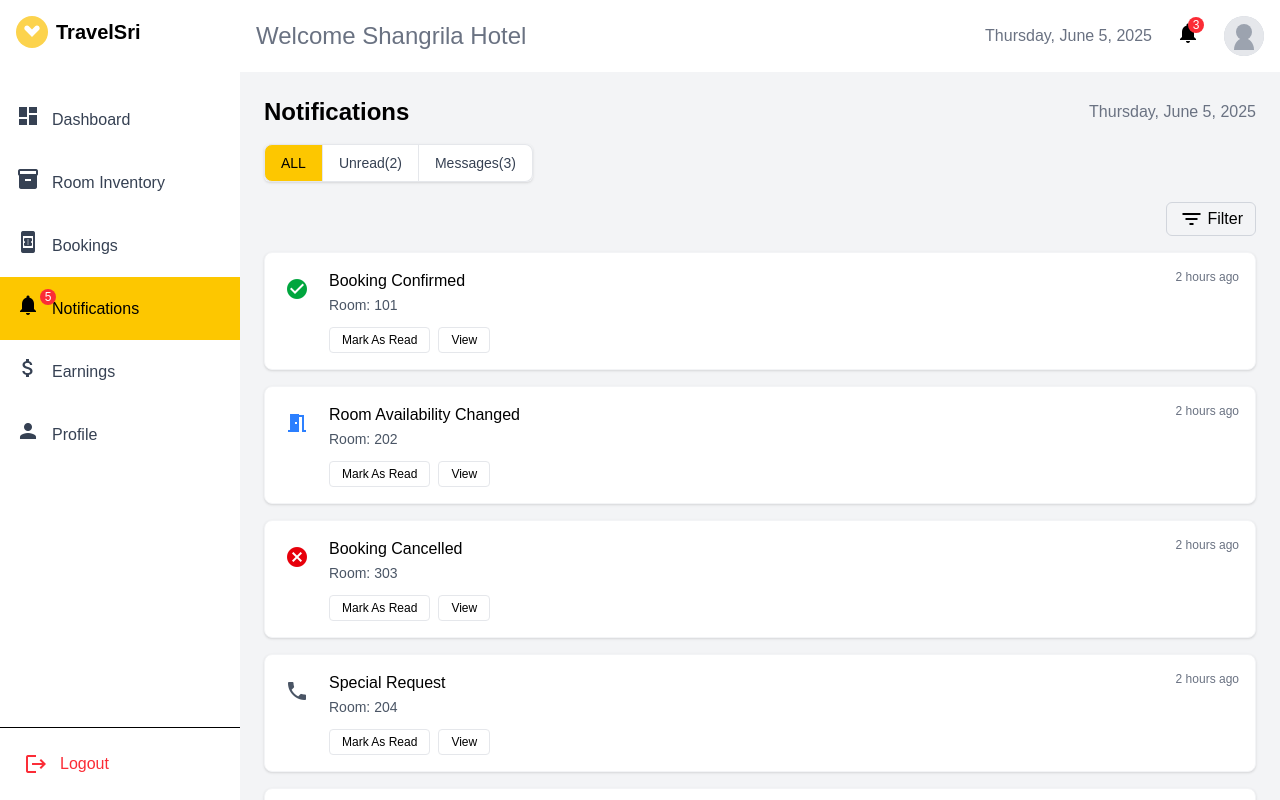
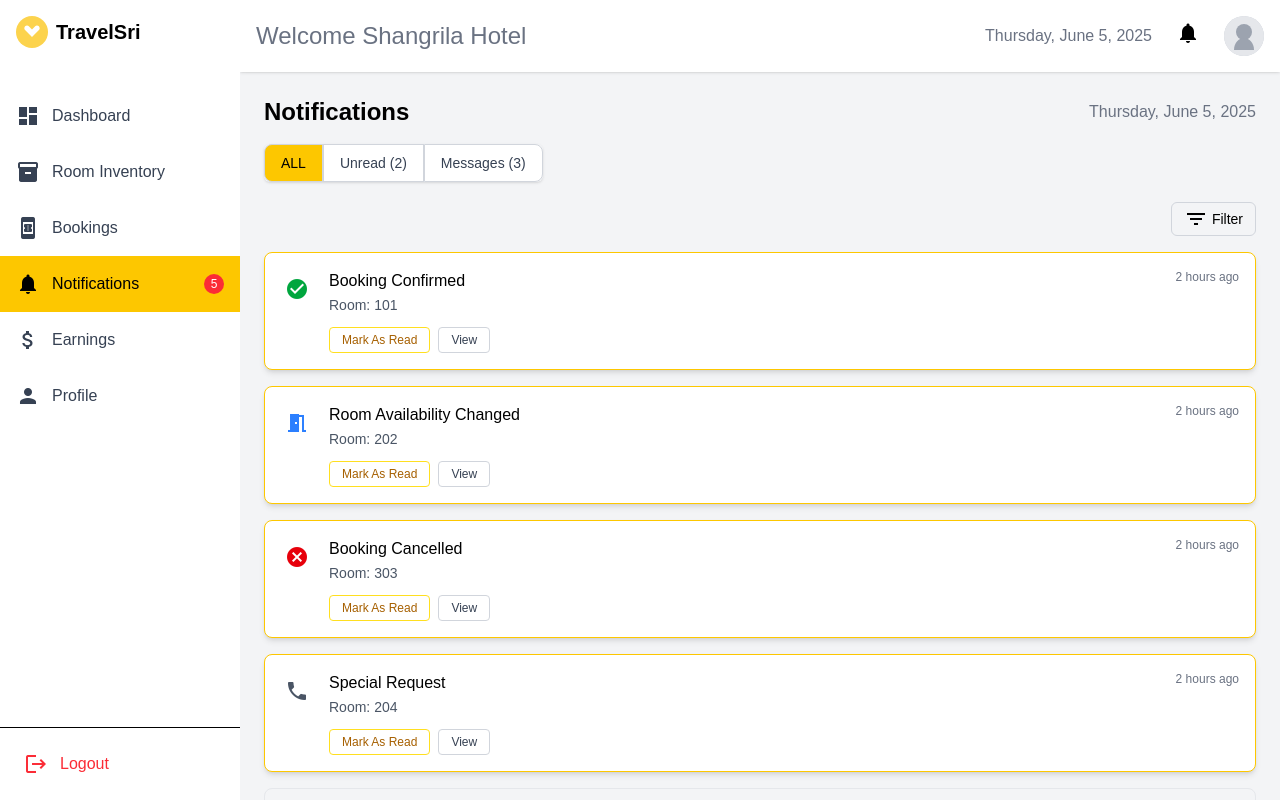
Before and after one commit to mr-chamika/TravelSri, a React (Vite) app in the folder frontend/web_frontend/: page /hotel/notifications in a window 1280 px wide. Built offline with nearby package versions, Linux system fonts and the light colour scheme.

Commit message:
Dashboard and Notification Pages updated

```diff
--- a/frontend/web_frontend/package.json
+++ b/frontend/web_frontend/package.json
@@ -13,6 +13,7 @@
     "@tailwindcss/vite": "^4.1.8",
     "axios": "^1.10.0",
     "chart.js": "^4.5.0",
+    "date-fns": "^4.1.0",
     "react": "^19.1.0",
     "react-chartjs-2": "^5.3.0",
     "react-dom": "^19.1.0",
--- a/frontend/web_frontend/src/components/HotelAdmin/Navbar/Navbar.jsx
+++ b/frontend/web_frontend/src/components/HotelAdmin/Navbar/Navbar.jsx
@@ -1,6 +1,6 @@
-import React from 'react';
+import React, { useState } from 'react';
 
-const Navbar = ({ hotelName }) => {
+const Navbar = ({ hotelName, notifications = [] }) => {
   const currentDate = new Date().toLocaleDateString('en-US', {
     weekday: 'long',
     year: 'numeric',
@@ -8,16 +8,56 @@ const Navbar = ({ hotelName }) => {
     day: 'numeric'
   });
 
+  const [showPopup, setShowPopup] = useState(false);
+
+  // Filter only unread notifications
+  const unreadNotifications = notifications.filter(n => !n.isRead);
+
+  const togglePopup = () => {
+    setShowPopup(prev => !prev);
+  };
+
   return (
-    <div className="flex justify-between items-center p-4 bg-white shadow-sm">
-      <h1 className="text-2xl text-gray-500 font-light">Welcome {hotelName || 'Shangrila Hotel'}</h1>
+    <div className="flex justify-between items-center p-4 bg-white shadow-sm relative">
+      <h1 className="text-2xl text-gray-500 font-light">
+        Welcome {hotelName || 'Shangrila Hotel'}
+      </h1>
 
       <div className="flex items-center">
         <div className="mr-6 text-gray-500">{currentDate}</div>
-        <div className="mr-6 cursor-pointer relative">
+
+        {/* Notification Icon */}
+        <div className="mr-6 cursor-pointer relative" onClick={togglePopup}>
           <span className="material-icons">notifications</span>
-          <span className="absolute -top-1 -right-1 bg-red-500 text-white text-xs w-4 h-4 flex items-center justify-center rounded-full">3</span>
-        </div>        <div className="w-10 h-10 rounded-full bg-gray-300 overflow-hidden cursor-pointer relative group">
+          {unreadNotifications.length > 0 && (
+            <span className="absolute -top-1 -right-1 bg-red-500 text-white text-xs w-4 h-4 flex items-center justify-center rounded-full">
+              {unreadNotifications.length}
+            </span>
+          )}
+
+          {/* Notification Popover */}
+          {showPopup && (
+            <div className="absolute right-0 mt-2 w-80 max-h-96 overflow-y-auto bg-white border rounded-md shadow-lg z-20">
+              <div className="p-3 border-b font-semibold text-gray-700">
+                Unread Notifications
+              </div>
+              {unreadNotifications.length === 0 ? (
+                <div className="p-4 text-sm text-gray-500 text-center">No unread messages.</div>
+              ) : (
+                unreadNotifications.map(notification => (
+                  <div key={notification.id} className="p-3 border-b hover:bg-gray-50 cursor-pointer">
+                    <div className="font-medium text-sm">{notification.title}</div>
+                    <div className="text-xs text-gray-500">Room: {notification.roomNumber}</div>
+                    <div className="text-xs text-gray-400 mt-1">{notification.time}</div>
+                  </div>
+                ))
+              )}
+            </div>
+          )}
+        </div>
+
+        {/* Profile Avatar + Dropdown */}
+        <div className="w-10 h-10 rounded-full bg-gray-300 overflow-hidden cursor-pointer relative group">
           <img
             src="/profile.svg"
             alt="Profile"
--- a/frontend/web_frontend/src/components/HotelAdmin/Sidebar/Sidebar.jsx
+++ b/frontend/web_frontend/src/components/HotelAdmin/Sidebar/Sidebar.jsx
@@ -1,7 +1,8 @@
 import React from 'react';
 import { NavLink } from 'react-router-dom';
 
-const Sidebar = () => {  // Menu items for the hotel admin sidebar
+const Sidebar = () => {
+  // Menu items for the hotel admin sidebar
   const menuItems = [
     { path: '/hotel/dashboard', label: 'Dashboard', icon: 'dashboard' },
     { path: '/hotel/rooms', label: 'Room Inventory', icon: 'inventory_2' },
@@ -10,6 +11,7 @@ const Sidebar = () => {  // Menu items for the hotel admin sidebar
     { path: '/hotel/earnings', label: 'Earnings', icon: 'attach_money' },
     { path: '/hotel/profile', label: 'Profile', icon: 'person' },
   ];
+
   return (
     <div className="w-60 bg-white h-screen shadow-md flex flex-col">
       <div className="flex items-center p-4">
@@ -18,22 +20,23 @@ const Sidebar = () => {  // Menu items for the hotel admin sidebar
       </div>
 
       <nav className="flex flex-col mt-6 flex-1">
-        {menuItems.map((item, index) => (          <NavLink
+        {menuItems.map((item, index) => (
+          <NavLink
             key={index}
             to={item.path}
             className={({ isActive }) =>
-              `flex items-center p-4 ${isActive ? 'bg-yellow-400 text-black' : 'text-gray-700 hover:bg-gray-100'}`
+              `flex items-center p-4 relative ${isActive ? 'bg-yellow-400 text-black' : 'text-gray-700 hover:bg-gray-100'}`
             }
           >
-            <div className="relative">
-              <span className="material-icons mr-3">{item.icon}</span>
-              {item.badge && (
-                <span className="absolute -top-1 -right-1 bg-red-500 text-white text-xs w-4 h-4 flex items-center justify-center rounded-full">
-                  {item.badge}
-                </span>
-              )}
-            </div>
-            {item.label}
+            <span className="material-icons mr-3">{item.icon}</span>
+            <span className="flex-1">{item.label}</span>
+
+            {/* Badge on the right side */}
+            {item.badge && (
+              <span className="ml-auto bg-red-500 text-white text-xs w-5 h-5 flex items-center justify-center rounded-full">
+                {item.badge}
+              </span>
+            )}
           </NavLink>
         ))}
       </nav>
--- a/frontend/web_frontend/src/pages/HotelAdmin/HotelDashboard/HotelDashboard.jsx
+++ b/frontend/web_frontend/src/pages/HotelAdmin/HotelDashboard/HotelDashboard.jsx
@@ -8,9 +8,8 @@ import {
   Legend
 } from 'chart.js';
 import { Bar } from 'react-chartjs-2';
-import ChartService from '../../../services/chartService';
+import { format } from 'date-fns';
 
-// Register chart components
 ChartJS.register(CategoryScale, LinearScale, BarElement, Tooltip, Legend);
 
 const HotelDashboard = () => {
@@ -24,27 +23,50 @@ const HotelDashboard = () => {
     checkInsToday: 12
   };
 
-  const currentDate = new Date();
-  const [selectedDay, setSelectedDay] = useState(currentDate.getDate());
-  const currentMonth = currentDate.toLocaleString('default', { month: 'long' });
-  const currentYear = currentDate.getFullYear();
-  const [selectedMonth] = useState(`${currentMonth} ${currentYear}`);
-  const daysInMonth = new Date(currentDate.getFullYear(), currentDate.getMonth() + 1, 0).getDate();
-  const firstDayOfMonth = new Date(currentDate.getFullYear(), currentDate.getMonth(), 1).getDay();
-  const adjustedFirstDay = firstDayOfMonth === 0 ? 6 : firstDayOfMonth - 1;
-  const days = Array.from({ length: daysInMonth }, (_, i) => i + 1);
+  const [calendarDate, setCalendarDate] = useState(new Date());
+  const today = new Date();
+
+  const selectedMonthYear = format(calendarDate, 'MMMM yyyy');
+  const daysInMonth = new Date(calendarDate.getFullYear(), calendarDate.getMonth() + 1, 0).getDate();
+  const firstDayIndex = new Date(calendarDate.getFullYear(), calendarDate.getMonth(), 1).getDay();
+  const prevMonthDays = new Date(calendarDate.getFullYear(), calendarDate.getMonth(), 0).getDate();
+
+  const days = [];
+
+  // Previous month's trailing days
+  for (let i = firstDayIndex; i > 0; i--) {
+    days.push({ day: prevMonthDays - i + 1, isCurrentMonth: false });
+  }
+
+  // Current month
+  for (let i = 1; i <= daysInMonth; i++) {
+    days.push({ day: i, isCurrentMonth: true });
+  }
+
+  // Fill up to 42 total days (6 weeks)
+  while (days.length < 42) {
+    days.push({ day: days.length - daysInMonth - firstDayIndex + 1, isCurrentMonth: false });
+  }
+
+  const handlePrevMonth = () => {
+    setCalendarDate(prev => new Date(prev.getFullYear(), prev.getMonth() - 1, 1));
+  };
+
+  const handleNextMonth = () => {
+    setCalendarDate(prev => new Date(prev.getFullYear(), prev.getMonth() + 1, 1));
+  };
 
   const [monthlyData] = useState([
-    { month: 'May', percentage: 85, bookings: 132, revenue: 19750, occupancyRate: 78 },
-    { month: 'Jun', percentage: 65, bookings: 98, revenue: 15200, occupancyRate: 62 },
-    { month: 'Jul', percentage: 80, bookings: 121, revenue: 18300, occupancyRate: 75 },
-    { month: 'Aug', percentage: 45, bookings: 78, revenue: 12450, occupancyRate: 42 },
-    { month: 'Sep', percentage: 95, bookings: 145, revenue: 22800, occupancyRate: 88 },
-    { month: 'Oct', percentage: 85, bookings: 135, revenue: 19850, occupancyRate: 79 },
-    { month: 'Nov', percentage: 85, bookings: 137, revenue: 20200, occupancyRate: 80 },
-    { month: 'Dec', percentage: 85, bookings: 139, revenue: 22450, occupancyRate: 82 },
-    { month: 'Jan', percentage: 95, bookings: 148, revenue: 24890, occupancyRate: 90 },
-    { month: 'Feb', percentage: 90, bookings: 143, revenue: 23700, occupancyRate: 85 }
+    { month: 'Sep', percentage: 85, bookings: 132, revenue: 19750, occupancyRate: 78 },
+    { month: 'Oct', percentage: 65, bookings: 98, revenue: 15200, occupancyRate: 62 },
+    { month: 'Nov', percentage: 80, bookings: 121, revenue: 18300, occupancyRate: 75 },
+    { month: 'Dec', percentage: 45, bookings: 78, revenue: 12450, occupancyRate: 42 },
+    { month: 'Jan', percentage: 95, bookings: 145, revenue: 22800, occupancyRate: 88 },
+    { month: 'Feb', percentage: 85, bookings: 135, revenue: 19850, occupancyRate: 79 },
+    { month: 'Mar', percentage: 85, bookings: 137, revenue: 20200, occupancyRate: 80 },
+    { month: 'Apr', percentage: 85, bookings: 139, revenue: 22450, occupancyRate: 82 },
+    { month: 'May', percentage: 95, bookings: 148, revenue: 24890, occupancyRate: 90 },
+    { month: 'Jun', percentage: 90, bookings: 143, revenue: 23700, occupancyRate: 85 }
   ]);
 
   const getChartData = () => {
@@ -69,7 +91,7 @@ const HotelDashboard = () => {
 
   const getChartOptions = () => ({
     responsive: true,
-    maintainAspectRatio: false, // allows the chart to stretch fully
+    maintainAspectRatio: false,
     plugins: {
       tooltip: {
         callbacks: {
@@ -101,11 +123,11 @@ const HotelDashboard = () => {
       <h2 className="text-2xl font-bold mb-6">Dashboard Overview</h2>
 
       {/* Stats */}
-      <div className="grid grid-cols-4 gap-4 mb-6">
+      <div className="grid grid-cols-1 sm:grid-cols-2 md:grid-cols-4 gap-4 mb-6">
         {[
           { label: 'AVAILABLE ROOMS', value: dashboardData.availableRooms },
           { label: 'TOTAL BOOKINGS', value: dashboardData.totalBookings },
-          { label: 'Earnings', value: dashboardData.earnings },
+          { label: 'EARNINGS', value: `LKR ${dashboardData.earnings.toLocaleString()}` },
           { label: 'CHECK-INS TODAY', value: dashboardData.checkInsToday }
         ].map((stat, index) => (
           <div key={index} className="bg-white p-6 rounded-lg shadow-sm">
@@ -116,7 +138,7 @@ const HotelDashboard = () => {
       </div>
 
       {/* Chart and Calendar */}
-      <div className="flex gap-4">
+      <div className="flex flex-col lg:flex-row gap-4">
         {/* Chart */}
         <div className="flex-1 bg-white p-6 rounded-lg shadow-sm">
           <div className="flex justify-between items-center mb-4">
@@ -142,31 +164,41 @@ const HotelDashboard = () => {
         </div>
 
         {/* Calendar */}
-        <div className="w-80 bg-white p-6 rounded-lg shadow-sm">
+        <div className="w-full max-w-sm bg-white p-6 rounded-lg shadow-sm">
           <div className="flex justify-between items-center mb-4">
-            <h3 className="font-medium">{selectedMonth}</h3>
-            <div className="flex">
-              <button className="p-1"><span className="material-icons text-gray-500">chevron_left</span></button>
-              <button className="p-1"><span className="material-icons text-gray-500">chevron_right</span></button>
+            <h3 className="font-medium">{selectedMonthYear}</h3>
+            <div className="flex space-x-1">
+              <button onClick={handlePrevMonth} className="p-1 rounded hover:bg-gray-200">
+                <span className="material-icons text-gray-500">chevron_left</span>
+              </button>
+              <button onClick={handleNextMonth} className="p-1 rounded hover:bg-gray-200">
+                <span className="material-icons text-gray-500">chevron_right</span>
+              </button>
             </div>
           </div>
-          <div className="grid grid-cols-7 gap-2 mb-2">
-            {['M', 'T', 'W', 'T', 'F', 'S', 'S'].map((d, i) => (
-              <div key={i} className="text-center text-sm text-gray-500">{d}</div>
+
+          <div className="grid grid-cols-7 gap-1 text-sm text-gray-500 mb-2">
+            {['S', 'M', 'T', 'W', 'T', 'F', 'S'].map((d, i) => (
+              <div key={i} className="text-center">{d}</div>
             ))}
           </div>
-          <div className="grid grid-cols-7 gap-2">
-            {Array.from({ length: adjustedFirstDay }).map((_, i) => (
-              <div key={`empty-${i}`} />
-            ))}
-            {days.map((day) => (
+
+          <div className="grid grid-cols-7 gap-1 min-h-[252px]">
+            {days.map((date, index) => (
               <div
-                key={day}
-                className={`h-8 w-8 flex items-center justify-center text-sm rounded-full cursor-pointer
-                  ${day === selectedDay ? 'bg-yellow-300 text-black' : 'hover:bg-gray-100'}`}
-                onClick={() => setSelectedDay(day)}
+                key={index}
+                className={`
+                  aspect-square w-full flex items-center justify-center text-sm rounded-full cursor-pointer
+                  ${date.isCurrentMonth
+                    ? date.day === today.getDate()
+                        && calendarDate.getMonth() === today.getMonth()
+                        && calendarDate.getFullYear() === today.getFullYear()
+                        ? 'bg-yellow-300 text-black font-semibold'
+                        : 'hover:bg-gray-100 text-gray-800'
+                    : 'text-gray-400'}
+                `}
               >
-                {day}
+                {date.day}
               </div>
             ))}
           </div>
--- a/frontend/web_frontend/src/pages/HotelAdmin/NotificationsPage/NotificationsPage.jsx
+++ b/frontend/web_frontend/src/pages/HotelAdmin/NotificationsPage/NotificationsPage.jsx
@@ -3,7 +3,6 @@ import React, { useState } from 'react';
 const NotificationsPage = () => {
   const [activeTab, setActiveTab] = useState('ALL');
 
-  // Get current date in "Day of week, Month Day, Year" format
   const currentDate = new Date().toLocaleDateString('en-US', {
     weekday: 'long',
     year: 'numeric',
@@ -11,147 +10,87 @@ const NotificationsPage = () => {
     day: 'numeric'
   });
 
-  // Sample notification data
-  const notifications = [
-    {
-      id: 1,
-      type: 'booking_confirmed',
-      title: 'Booking Confirmed',
-      roomNumber: '101',
-      time: '2 hours ago',
-      isRead: false,
-      category: 'Message'
-    },
-    {
-      id: 2,
-      type: 'room_availability',
-      title: 'Room Availability Changed',
-      roomNumber: '202',
-      time: '2 hours ago',
-      isRead: false,
-      category: 'Unread'
-    },
-    {
-      id: 3,
-      type: 'booking_cancelled',
-      title: 'Booking Cancelled',
-      roomNumber: '303',
-      time: '2 hours ago',
-      isRead: false,
-      category: 'Unread'
-    },
-    {
-      id: 4,
-      type: 'special_request',
-      title: 'Special Request',
-      roomNumber: '204',
-      time: '2 hours ago',
-      isRead: false,
-      category: 'Message'
-    },
-    {
-      id: 5,
-      type: 'booking_confirmed',
-      title: 'Booking Confirmed',
-      roomNumber: '101',
-      time: '2 hours ago',
-      isRead: false,
-      category: 'Message'
-    }
-  ];
+  const [notifications, setNotifications] = useState([
+    { id: 1, type: 'booking_confirmed', title: 'Booking Confirmed', roomNumber: '101', time: '2 hours ago', isRead: false, category: 'Message' },
+    { id: 2, type: 'room_availability', title: 'Room Availability Changed', roomNumber: '202', time: '2 hours ago', isRead: false, category: 'Unread' },
+    { id: 3, type: 'booking_cancelled', title: 'Booking Cancelled', roomNumber: '303', time: '2 hours ago', isRead: false, category: 'Unread' },
+    { id: 4, type: 'special_request', title: 'Special Request', roomNumber: '204', time: '2 hours ago', isRead: false, category: 'Message' },
+    { id: 5, type: 'booking_confirmed', title: 'Booking Confirmed', roomNumber: '101', time: '2 hours ago', isRead: true, category: 'Message' }
+  ]);
 
-  // Filter notifications based on active tab
-  const filteredNotifications = activeTab === 'ALL'
+  const filteredNotifications =
+    activeTab === 'ALL'
       ? notifications
       : notifications.filter(notification => notification.category === activeTab);
 
-  // Mark notification as read
   const markAsRead = (id) => {
-    console.log(`Marked notification ${id} as read`);
+    setNotifications(prev =>
+      prev.map(notif => notif.id === id ? { ...notif, isRead: true } : notif)
+    );
   };
 
-  // View notification details
   const viewNotification = (id) => {
     console.log(`Viewing notification ${id}`);
   };
-    // Get icon for notification type
+
   const getNotificationIcon = (type) => {
+    const base = "material-icons text-2xl";
     switch (type) {
       case 'booking_confirmed':
-        return (
-          <div className="w-8 h-8 flex items-center justify-center">
-            <span className="material-icons text-green-600 text-2xl">check_circle</span>
-          </div>
-        );
+        return <span className={`${base} text-green-600`}>check_circle</span>;
       case 'room_availability':
-        return (
-          <div className="w-8 h-8 flex items-center justify-center">
-            <span className="material-icons text-blue-500 text-2xl">meeting_room</span>
-          </div>
-        );
+        return <span className={`${base} text-blue-500`}>meeting_room</span>;
       case 'booking_cancelled':
-        return (
-          <div className="w-8 h-8 flex items-center justify-center">
-            <span className="material-icons text-red-600 text-2xl">cancel</span>
-          </div>
-        );
+        return <span className={`${base} text-red-600`}>cancel</span>;
       case 'special_request':
-        return (
-          <div className="w-8 h-8 flex items-center justify-center">
-            <span className="material-icons text-gray-600 text-2xl">phone</span>
-          </div>
-        );
+        return <span className={`${base} text-gray-600`}>phone</span>;
       default:
-        return (
-          <div className="w-8 h-8 flex items-center justify-center">
-            <span className="material-icons text-gray-600 text-2xl">notifications</span>
-          </div>
-        );
+        return <span className={`${base} text-gray-600`}>notifications</span>;
     }
   };
+
+  const tabButtonStyle = (tab) =>
+    `px-4 py-2 text-sm font-medium border border-gray-300 transition duration-150 ease-in-out
+    ${activeTab === tab ? 'bg-yellow-400 text-black' : 'bg-white text-gray-700 hover:bg-gray-100'}
+    first:rounded-l-lg last:rounded-r-lg`;
+
   return (
     <div className="p-6">
+      {/* Header */}
       <div className="flex justify-between items-center mb-4">
         <h1 className="text-2xl font-bold">Notifications</h1>
         <p className="text-gray-500">{currentDate}</p>
       </div>
 
-      {/* Filter tabs */}
+      {/* Tabs */}
       <div className="inline-flex rounded-md shadow-sm mb-5">
-        <button
-          className={`px-4 py-2 text-sm font-medium border border-gray-200 ${activeTab === 'ALL' ? 'bg-yellow-400 text-black' : 'bg-white text-gray-700'} first:rounded-l-lg last:rounded-r-lg`}
-          onClick={() => setActiveTab('ALL')}
-        >
-          ALL
-        </button>
-        <button
-          className={`px-4 py-2 text-sm font-medium border-t border-b border-r border-gray-200 ${activeTab === 'Unread' ? 'bg-yellow-400 text-black' : 'bg-white text-gray-700'} first:rounded-l-lg last:rounded-r-lg`}
-          onClick={() => setActiveTab('Unread')}
-        >
-          Unread(2)
-        </button>
-        <button
-          className={`px-4 py-2 text-sm font-medium border-t border-b border-r border-gray-200 ${activeTab === 'Message' ? 'bg-yellow-400 text-black' : 'bg-white text-gray-700'} first:rounded-l-lg last:rounded-r-lg`}
-          onClick={() => setActiveTab('Message')}
-        >
-          Messages(3)
+        <button className={tabButtonStyle('ALL')} onClick={() => setActiveTab('ALL')}>ALL</button>
+        <button className={tabButtonStyle('Unread')} onClick={() => setActiveTab('Unread')}>Unread (2)</button>
+        <button className={tabButtonStyle('Message')} onClick={() => setActiveTab('Message')}>Messages (3)</button>
+      </div>
+
+      {/* Filter Button */}
+      <div className="flex justify-end mb-4">
+        <button className="flex items-center px-3 py-1 border border-gray-300 rounded-md hover:bg-gray-50 transition">
+          <span className="material-icons text-sm">filter_list</span>
+          <span className="ml-1 text-sm">Filter</span>
         </button>
       </div>
 
-      {/* Filter button */}
-      <div className="flex justify-end mb-4">
-        <button className="flex items-center px-3 py-1 border border-gray-300 rounded-md hover:bg-gray-50">
-          <span className="material-icons text-sm">filter_list</span>
-          <span className="ml-1">Filter</span>
-        </button>
-      </div>
-
-      {/* Notifications list */}
+      {/* Notifications List */}
       <div className="space-y-4">
         {filteredNotifications.map(notification => (
-          <div key={notification.id} className="bg-white p-4 rounded-lg shadow-sm border border-gray-100">
+          <div
+            key={notification.id}
+            className={`
+              p-4 rounded-lg border transition
+              ${notification.isRead
+                ? 'bg-gray-100 border-gray-200'
+                : 'bg-white border-yellow-400 shadow-md'}
+            `}
+          >
             <div className="flex items-start">
-              <div className="mr-4 mt-1">
+              <div className="mr-4 mt-1 w-8 h-8 flex items-center justify-center">
                 {getNotificationIcon(notification.type)}
               </div>
               <div className="flex-1">
@@ -162,16 +101,18 @@ const NotificationsPage = () => {
                   </div>
                   <span className="text-xs text-gray-500">{notification.time}</span>
                 </div>
-                <div className="mt-3 flex space-x-2">
+                <div className="mt-3 flex gap-2 flex-wrap">
+                  {!notification.isRead && (
                     <button
                       onClick={() => markAsRead(notification.id)}
-                    className="px-3 py-1 text-xs border border-gray-200 rounded hover:bg-gray-50"
+                      className="px-3 py-1 text-xs border border-yellow-300 text-yellow-700 rounded hover:bg-yellow-100 transition"
                     >
                       Mark As Read
                     </button>
+                  )}
                   <button
                     onClick={() => viewNotification(notification.id)}
-                    className="px-3 py-1 text-xs border border-gray-200 rounded hover:bg-gray-50"
+                    className="px-3 py-1 text-xs border border-gray-300 text-gray-700 rounded hover:bg-gray-100 transition"
                   >
                     View
                   </button>
```
Also changed, not shown: frontend/web_frontend/src/pages/HotelAdmin/EarningsPage/EarningsPage.jsx (+17 -17 lines), 1 other file (tests, documents, lock files or other folders). Lines whose indentation alone changed are shown as unchanged.
